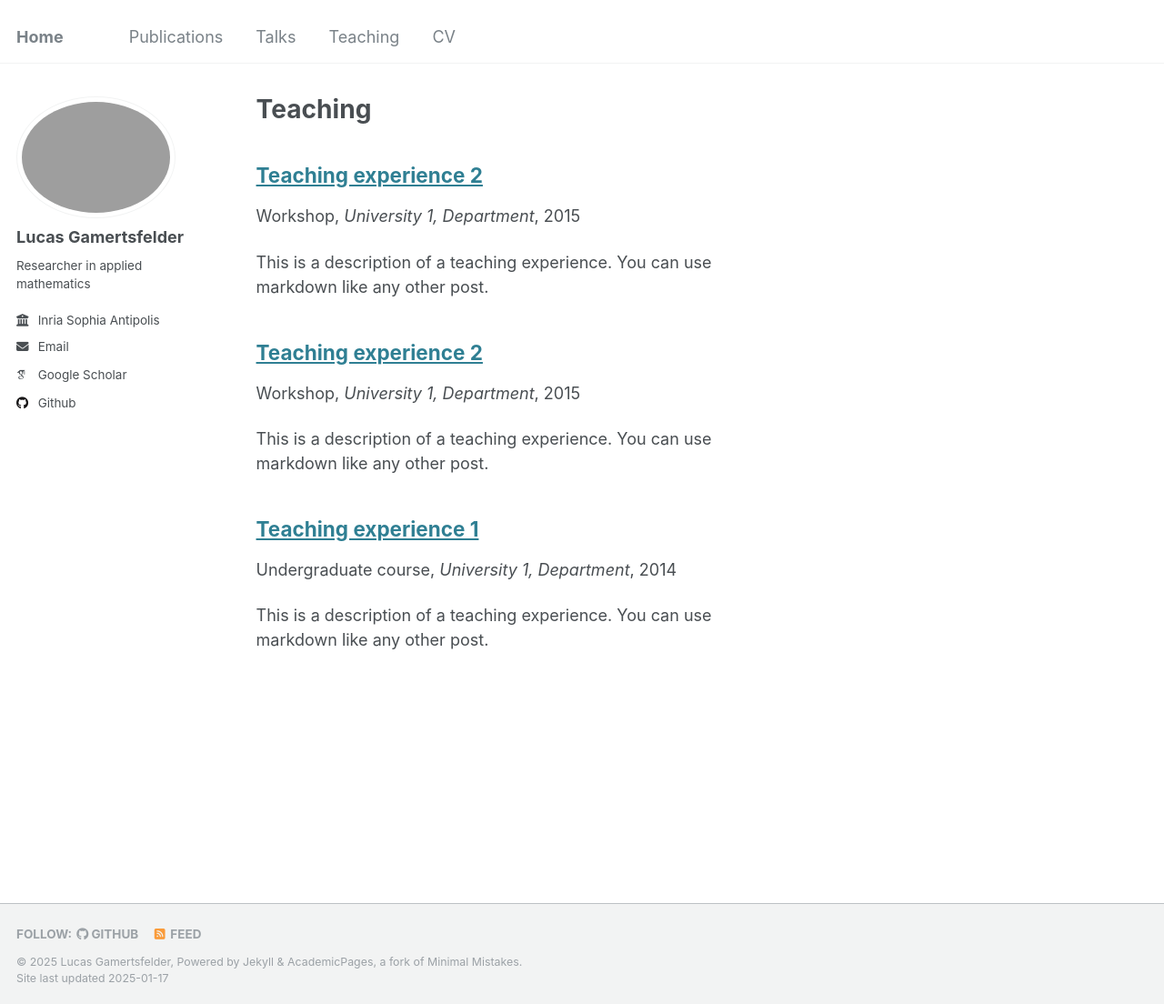
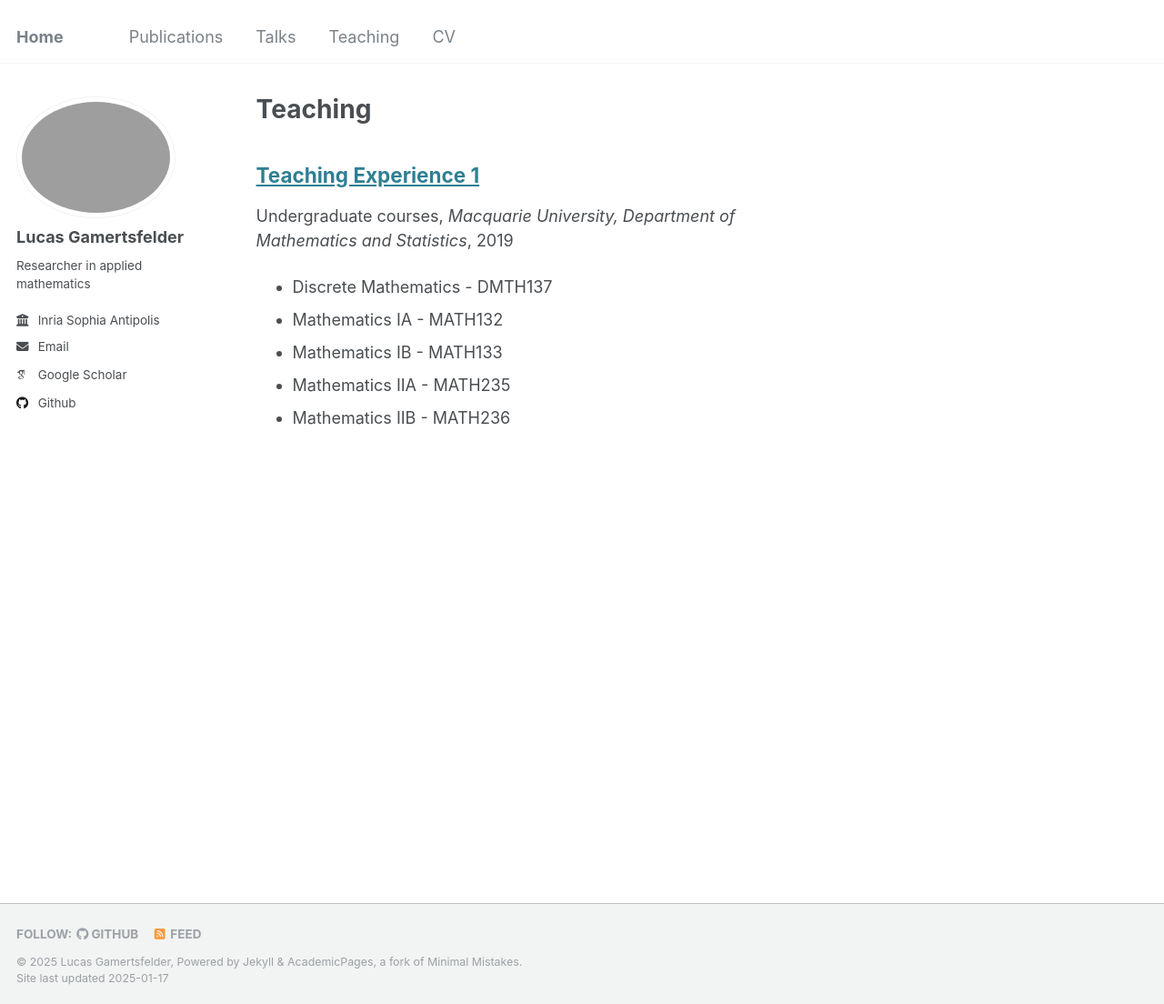
Before and after one commit to Lucas-Gam/Lucas-Gam.github.io, a Jekyll site: the page built from _pages/teaching.html, in a window 1280 px wide and 1104 px high. Shown: the whole window at 91% size. Built offline with Jekyll 4.4.1, drawn with Linux system fonts in a browser that asks for light colours; some web fonts are replaced.

Commit message:
teaching

```diff
--- a/_teaching/2019-spring-teaching-1.md
+++ b/_teaching/2019-spring-teaching-1.md
@@ -1,20 +1,15 @@
 ---
-title: "Teaching experience 1"
+title: "Teaching Experience 1"
 collection: teaching
-type: "Undergraduate course"
-permalink: /teaching/2014-spring-teaching-1
-venue: "University 1, Department"
-date: 2014-01-01
-location: "City, Country"
+type: "Undergraduate courses"
+permalink: /teaching/2019-spring-teaching-1
+venue: "Macquarie University, Department of Mathematics and Statistics"
+date: 2019-07-30 - 2022-12-01
+location: "Sydney, Australia"
 ---
 
-This is a description of a teaching experience. You can use markdown like any other post.
-
-Heading 1
-======
-
-Heading 2
-======
-
-Heading 3
-======
+- Discrete Mathematics - DMTH137
+- Mathematics IA - MATH132
+- Mathematics IB - MATH133
+- Mathematics IIA - MATH235
+- Mathematics IIB - MATH236
--- a/_teaching/2021-spring-teaching-3.md
+++ /dev/null
@@ -1,20 +0,0 @@
----
-title: "Teaching experience 2"
-collection: teaching
-type: "Workshop"
-permalink: /teaching/2015-spring-teaching-1
-venue: "University 1, Department"
-date: 2015-01-01
-location: "City, Country"
----
-
-This is a description of a teaching experience. You can use markdown like any other post.
-
-Heading 1
-======
-
-Heading 2
-======
-
-Heading 3
-======
```
Also changed, not shown: _teaching/2020-spring-teaching-2.md (deleted, +0 -20 lines).
